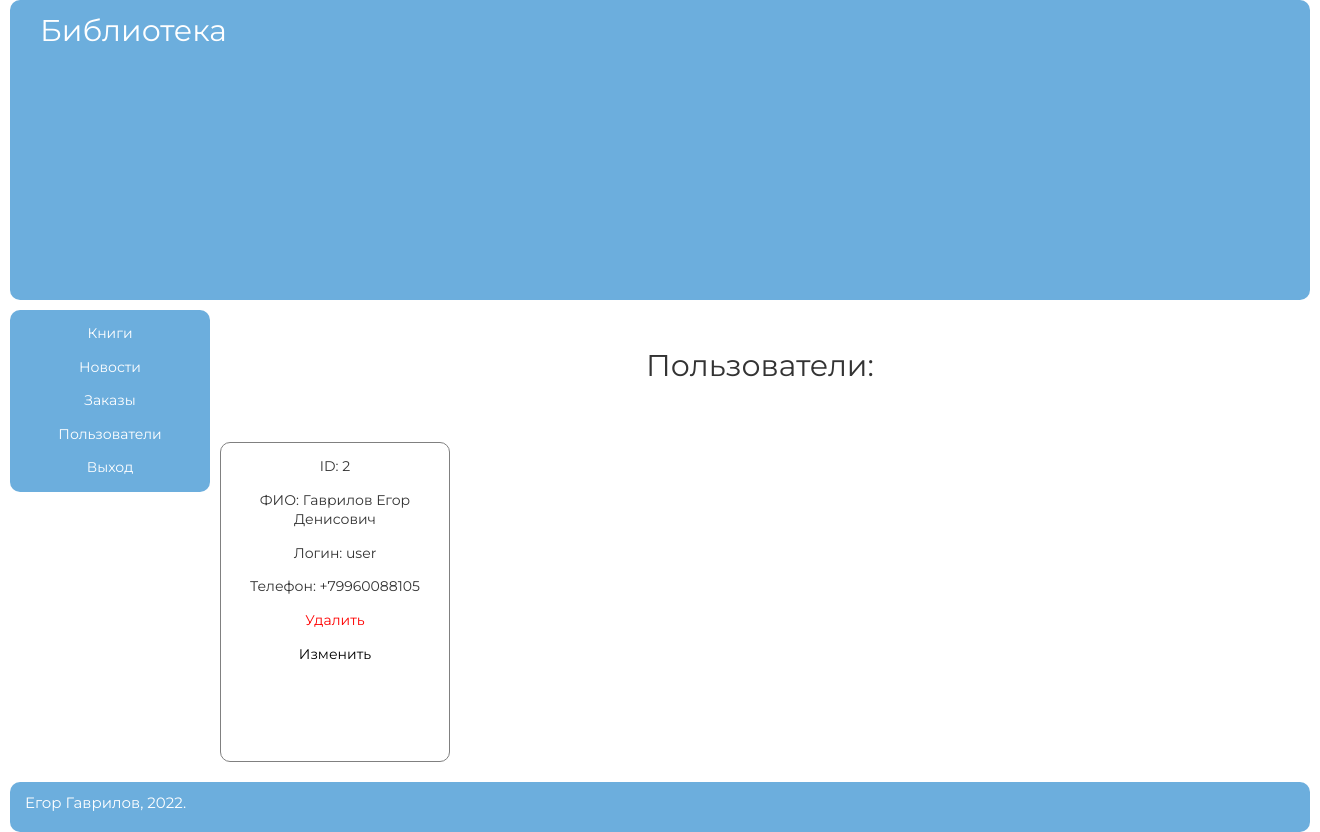
After one commit to react-mveu/library, a PHP site: page /adminka/users.php in a window 1320 px wide. The commit adds this page. Run offline with PHP 8.4, Linux system fonts and the light colour scheme; data comes from the database, SQL or seed files in the repository.

Commit message:
Add user management admin page.

```diff
--- /dev/null
+++ b/adminka/components/contents/users.php
@@ -0,0 +1,31 @@
+<div class="container clearfix">
+    <main class="content">
+        <!-- for-example -->
+        <p style="text-align: center; font-size: 30px; margin: 0; padding: 1.5em 0;">Пользователи:</p>
+        <div class="boxes">
+            <?php
+            $str_out_users = "SELECT * FROM `users` WHERE role=1";
+            $run_out_users = mysqli_query($connect, $str_out_users);
+            while ($out_users = mysqli_fetch_array($run_out_users)) {
+                echo "
+                        <div class='box'>
+                            <p>ID: $out_users[id]</p>
+                            <p>ФИО: $out_users[surname] $out_users[name] $out_users[l_name]</p>
+                            <p>Логин: $out_users[username]</p>
+                            <p>Телефон: $out_users[phone]</p>
+                            <p>
+                                <a href=controllers/del.php?del_user=$out_users[id] class=delete>
+                                    Удалить
+                                </a>
+                            </p>
+                            <p>
+                                <a href=controllers/change_user.php?user=$out_users[id] class=book-link>
+                                    Изменить
+                                </a>
+                            </p>
+                        </div>
+                        ";
+            }
+            ?>
+        </div>
+    </main>
--- a/adminka/components/sidebar.php
+++ b/adminka/components/sidebar.php
@@ -2,6 +2,7 @@
                 <p style="text-align: center;"><a href="books.php">Книги</a></p>
                 <p style="text-align: center;"><a href="news.php">Новости</a></p>
                 <p style="text-align: center;"><a href="orders.php">Заказы</a></p>
+                <p style="text-align: center;"><a href="users.php">Пользователи</a></p>
                 <p style="text-align: center;"><a href="controllers/exit.php">Выход</a></p>
             </aside>
         </div>
--- /dev/null
+++ b/adminka/users.php
@@ -0,0 +1,6 @@
+<?php
+
+include "components/header.php";
+include "components/contents/users.php";
+include "components/sidebar.php";
+include "../components/footer.php";
```
